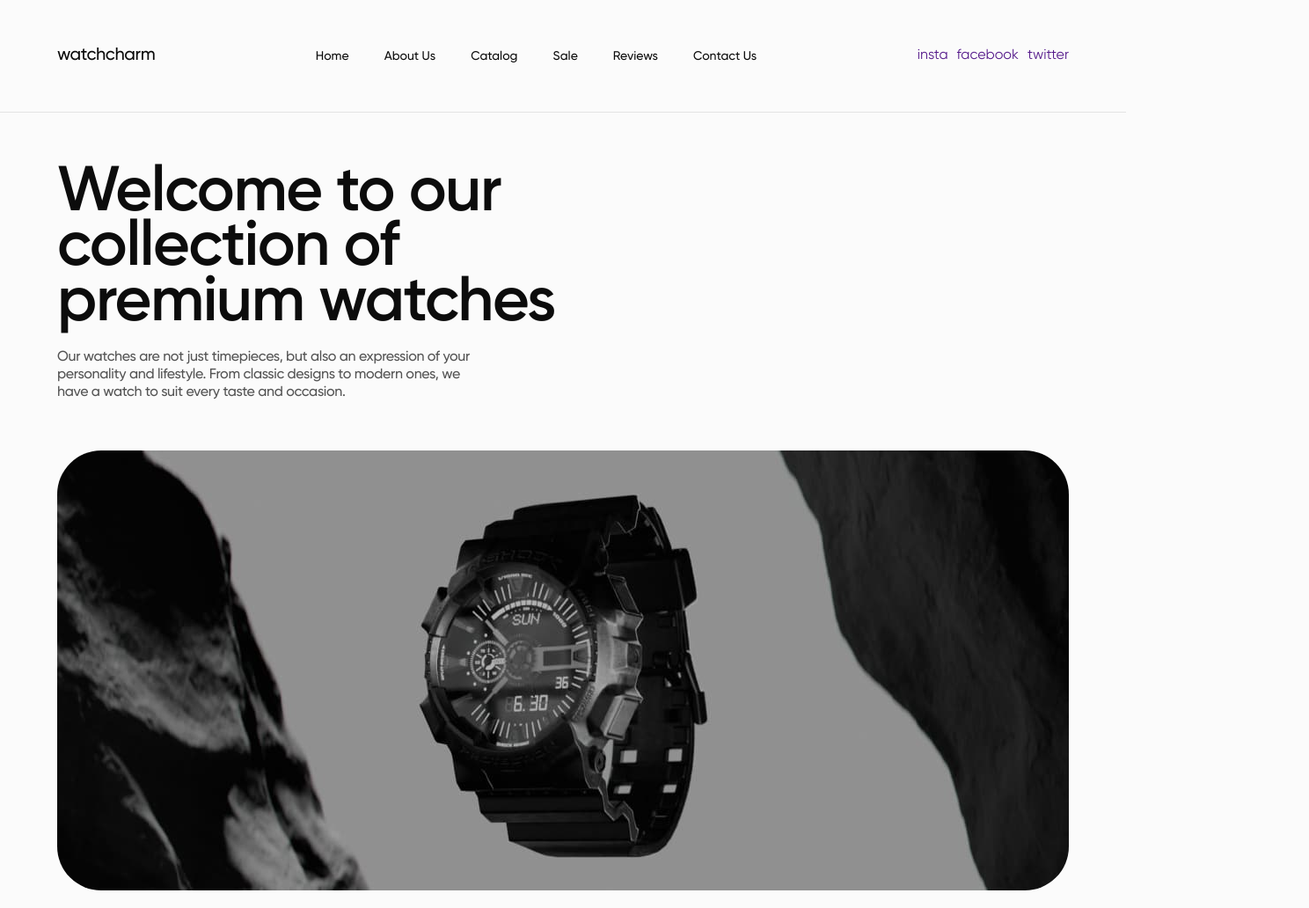
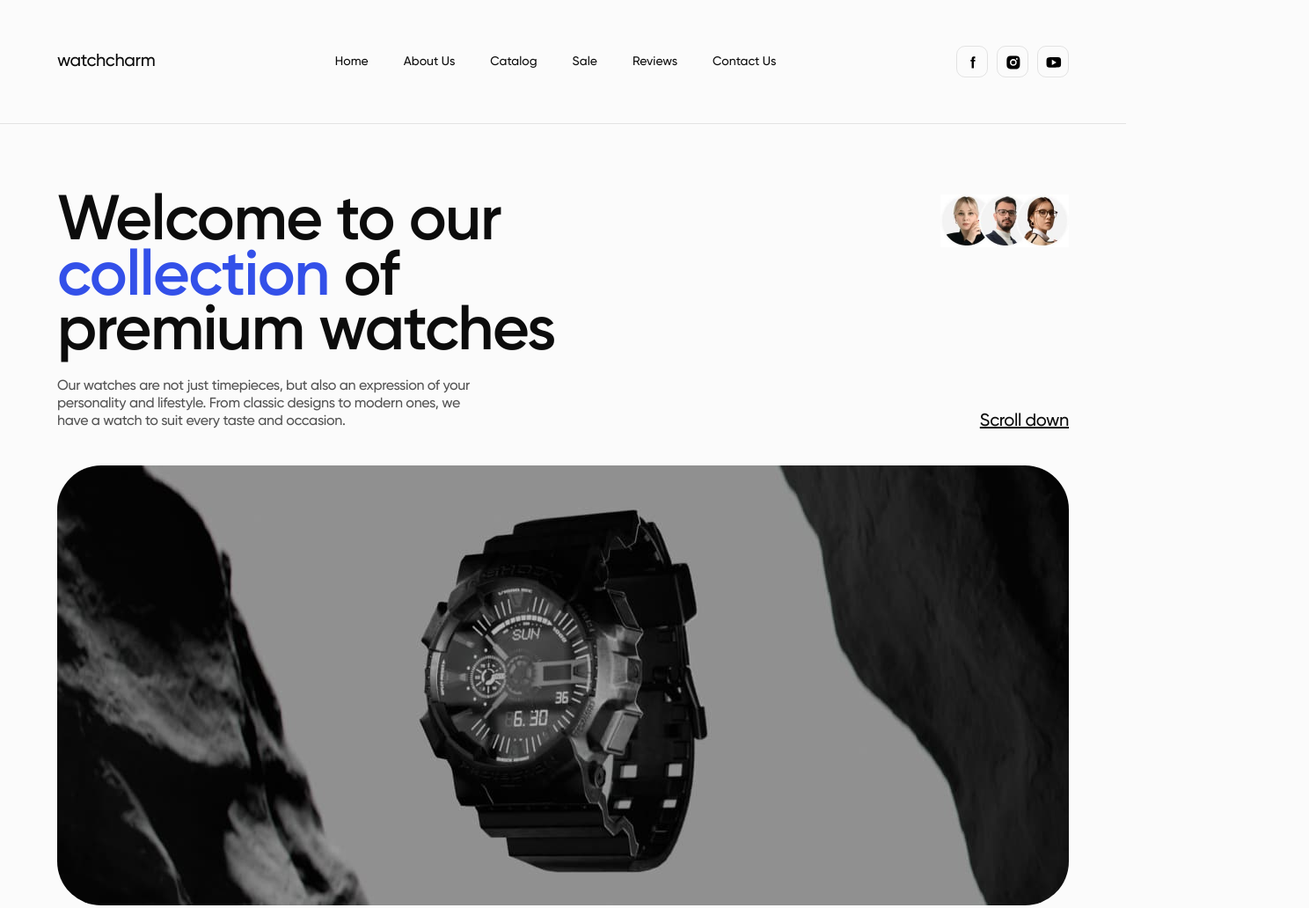
Before and after one commit to anastasiiayerashova/watchcharm, a plain HTML site: page index.html in a window 1280 px wide. Shown: the whole page at 88% size, 1488 px wide, since content can reach past the window. Drawn offline with nearby package versions, Linux system fonts and the light colour scheme.

Commit message:
add hero

```diff
--- a/css/styles.css
+++ b/css/styles.css
@@ -13,6 +13,19 @@ ul,
 ol {
   list-style: none;
   padding: 0;
+  margin: 0;
+}
+
+img {
+  display: block;
+  width: 100%;
+  height: auto;
+}
+
+h1,
+h2,
+h3,
+p {
   margin: 0;
 }
 
@@ -60,8 +73,16 @@ ol {
   gap: 10px;
 }
 
+.header-socials-item {
+  width: 36px;
+  height: 36px;
+  border: 1px solid rgba(12, 12, 12, 0.1);
+  border-radius: 10px;
+  padding: 8px;
+}
+
 .hero {
-  padding-bottom: 100px;
+  padding: 80px 0 100px 0;
 }
 
 .hero-container {
@@ -70,14 +91,28 @@ ol {
   flex-direction: column;
 }
 
+.hero-list {
+  display: flex;
+  justify-content: space-between;
+}
+
+.hero-text-container {
+  display: flex;
+  flex-direction: column;
+  gap: 20px;
+  max-width: 597px;
+}
+
 .hero-title {
   color: #0c0c0c;
   font-weight: 600;
   font-size: 72px;
   line-height: 87%;
   letter-spacing: -0.02em;
-  width: 597px;
-  margin-bottom: 20px;
+}
+
+.colored {
+  color: #3350e9;
 }
 
 .hero-text {
@@ -89,6 +124,28 @@ ol {
   width: 480px;
 }
 
+.hero-team-container {
+  max-width: 146px;
+  display: flex;
+  flex-direction: column;
+  justify-content: space-between;
+}
+
+.team-card {
+  background-color: none;
+}
+
+.scroll-link {
+  color: #0c0c0c;
+  font-weight: 500;
+  font-size: 20px;
+  line-height: 100%;
+  letter-spacing: -0.02em;
+  text-decoration: underline;
+  text-decoration-skip-ink: none;
+  text-align: right;
+}
+
 .hero-bg {
   background: rgba(12, 12, 12, 0.2), url("path_to_image");
   border-radius: 50px;
--- a/index.html
+++ b/index.html
@@ -41,13 +41,37 @@
           </ul>
           <ul class="header-socials-list">
             <li class="header-socials-item">
-              <a href="" class="header-socials-link">insta</a>
+              <a href="" class="header-socials-link">
+                <svg class="social-icon">
+                  <use
+                    href="./images/icons.svg#icon-facebook"
+                    width="20"
+                    height="20"
+                  ></use>
+                </svg>
+              </a>
             </li>
             <li class="header-socials-item">
-              <a href="" class="header-socials-link">facebook</a>
+              <a href="" class="header-socials-link"
+                ><svg class="social-icon">
+                  <use
+                    href="./images/icons.svg#icon-instagram"
+                    width="20"
+                    height="20"
+                  ></use>
+                </svg>
+              </a>
             </li>
             <li class="header-socials-item">
-              <a href="" class="header-socials-link">twitter</a>
+              <a href="" class="header-socials-link"
+                ><svg class="social-icon">
+                  <use
+                    href="./images/icons.svg#icon-youtube"
+                    width="20"
+                    height="20"
+                  ></use>
+                </svg>
+              </a>
             </li>
           </ul>
         </nav>
@@ -57,15 +81,28 @@
       <section class="hero">
         <div class="container">
           <div class="hero-container">
-            <div class="hero-text">
+            <div class="hero-list">
+              <div class="hero-text-container">
                 <h1 class="hero-title">
-                Welcome to our collection of premium watches
+                  Welcome to our <span class="colored">collection</span> of
+                  premium watches
                 </h1>
                 <p class="hero-text">
                   Our watches are not just timepieces, but also an expression of
                   your personality and lifestyle. From classic designs to modern
                   ones, we have a watch to suit every taste and occasion.
                 </p>
+              </div>
+              <div class="hero-team-container">
+                <img
+                  src="./images/team-desc@2x.jpg"
+                  alt="Our Team"
+                  width="146"
+                  class="team-card"
+                />
+
+                <a href="#footer" class="scroll-link">Scroll down</a>
+              </div>
             </div>
 
             <img src="./images/hero-background-desc@1x.jpg" class="hero-bg" />
```
Also changed, not shown: images/icons.svg (added), images/team-desc@1x.jpg (added), images/team-desc@2x.jpg (added), images/team-descktop@2x.jpg (added). Lines whose indentation alone changed are shown as unchanged.
